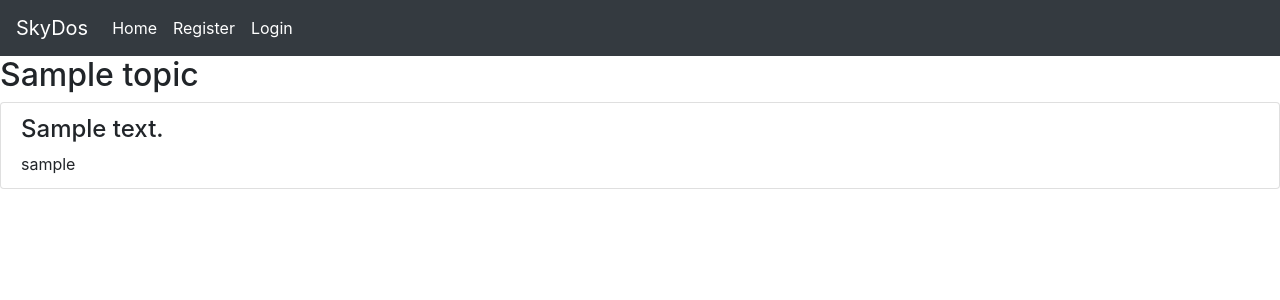
After one commit to Yasen-Alchev/Flask_homework_site_with_topics, a Flask app: template templates/posts.html in a window 1280 px wide. The commit adds this page. Shown: the top 300 px of the page. Run offline with Flask 2, Linux system fonts and the light colour scheme; the template is opened without the code that fills it: most values are stand-ins (such as "Sample title", 1, 10 or a date in 2020).

Commit message:
Added function to add posts

```diff
--- a/app.py
+++ b/app.py
@@ -88,3 +88,21 @@ def topic():
         flash("New topic has been added")
         return redirect(url_for('index'))
     return render_template('topics.html')
+
+@app.route('/post/<id>', methods=['GET', 'POST'])
+def post(id):
+	topic = Topic.query.filter_by(id = id).first()
+	posts = Post.query.filter_by(topic_id = id).all()
+	return render_template('posts.html', posts = posts, topic = topic)
+
+@app.route('/add_post/<id>', methods=['GET', 'POST'])
+@login_required
+def add_post(id):
+    if request.method == 'POST':
+        content = request.form['content']
+        post = Post(content = content, topic_id = id, username = current_user.username)
+        db_session.add(post)
+        db_session.commit()
+        flash("New post has been added")
+        return redirect('/post/' + id)
+    return render_template('create_posts.html')
--- a/models.py
+++ b/models.py
@@ -34,5 +34,5 @@ class Post(Base):
     id = Column(Integer, primary_key=True)
     topic_id = Column(Integer, ForeignKey('topic.id'), nullable=False)
     username = Column(String(30), nullable=False)
-    data = Column(DateTime, default=datetime.utcnow)
+    data = Column(DateTime, default=datetime.now)
     content = Column(String(80), nullable=False)
--- a/templates/index.html
+++ b/templates/index.html
@@ -13,7 +13,9 @@
 
 {% for topic in topics %}
     <div>
-        <h4><a href="#">{{topic.title}}</a></h4>
+        <h4>
+		    <a href="/post/{{topic.id}}">{{topic.title}}</a>
+	    </h4>
         <div>{{topic.description}}</div>
 
     </div>
--- /dev/null
+++ b/templates/posts.html
@@ -0,0 +1,28 @@
+{% extends 'base.html' %}
+
+{% block title %}Post{% endblock %}
+
+{% block head %}
+{% endblock %}
+
+{% block body %}
+
+<h2>{{topic.title}}</h2>
+
+{% if current_user.is_authenticated %}
+<a href="/add_post/{{topic.id}}"><button class="btn btn-primary">Add Post</button></a>
+{% endif %}
+
+{% for post in posts %}
+    <ul class="list-group">
+        <li class="list-group-item">
+            <div>
+                <h4>{{post.content}}</h4>
+                <div>{{post.username}}</div>
+            </div>
+        </li>
+    </ul>
+
+{% endfor %}
+
+{% endblock %}
--- a/templates/topics.html
+++ b/templates/topics.html
@@ -1,6 +1,6 @@
 {% extends 'base.html' %}
 
-{% block title %} Add Posts {% endblock  %}
+{% block title %} Add Topic {% endblock  %}
 
 {% block body %}
     <div class="row justify-content-center">
```
Also changed, not shown: requirements.txt (+8 -95 lines), templates/create_posts.html (added, +19 -0 lines), database.py (line endings or trailing spaces), login.py (line endings or trailing spaces), templates/base.html (line endings or trailing spaces), templates/create_post.html (deleted), templates/error_500.html (line endings or trailing spaces), templates/login.html (line endings or trailing spaces).
